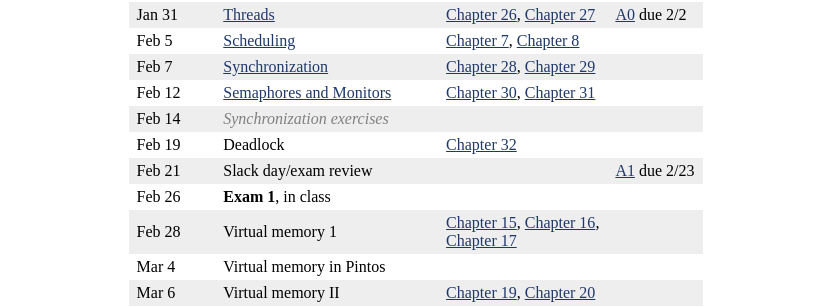
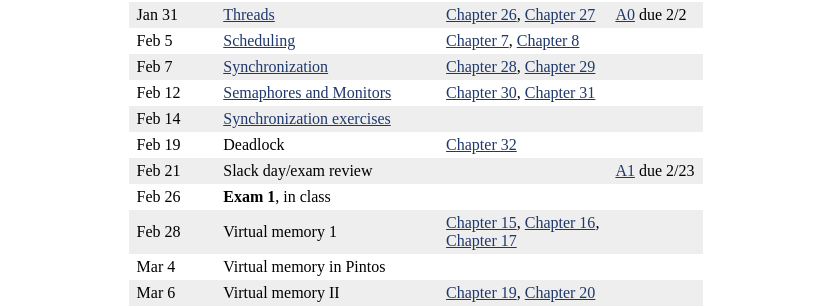
Before and after one commit to jhuopsys/spring2024, a Jekyll site: the page built from schedule.md, in a window 1280 px wide. Shown: the part 579-887 px from the top of the page, without its empty margins (224-1055 px from the left). Built offline with Jekyll 4.4.1, drawn with Linux system fonts in a browser that asks for light colours.

Commit message:
post lec 08 slides

```diff
--- a/schedule.csv
+++ b/schedule.csv
@@ -6,7 +6,7 @@ Jan 31,"Threads",lectures/lecture04.pdf,,"[Chapter 26](http://pages.cs.wisc.edu/
 Feb 5,"Scheduling",lectures/lecture05.pdf,,"[Chapter 7](http://pages.cs.wisc.edu/~remzi/OSTEP/cpu-sched.pdf), [Chapter 8](http://pages.cs.wisc.edu/~remzi/OSTEP/cpu-sched-mlfq.pdf)",
 Feb 7,"Synchronization",lectures/lecture06.pdf,,"[Chapter 28](http://pages.cs.wisc.edu/~remzi/OSTEP/threads-locks.pdf), [Chapter 29](http://pages.cs.wisc.edu/~remzi/OSTEP/threads-locks-usage.pdf)",
 Feb 12,"Semaphores and Monitors",lectures/lecture07.pdf,,"[Chapter 30](http://pages.cs.wisc.edu/~remzi/OSTEP/threads-cv.pdf), [Chapter 31](http://pages.cs.wisc.edu/~remzi/OSTEP/threads-sema.pdf)"
-Feb 14,"<span class='tentative'>Synchronization exercises</span>",
+Feb 14,"Synchronization exercises",lectures/lecture08.pdf
 Feb 19,"Deadlock",,,"[Chapter 32](http://pages.cs.wisc.edu/~remzi/OSTEP/threads-bugs.pdf)"
 Feb 21,"Slack day/exam review",,,,[A1](assign/assign01.html) due 2/23
 Feb 26,"**Exam 1**, in class",
--- a/schedule.md
+++ b/schedule.md
@@ -35,7 +35,7 @@ Jan 31 | [Threads](lectures/lecture04.pdf) | [Chapter 26](http://pages.cs.wisc.e
 Feb 5 | [Scheduling](lectures/lecture05.pdf) | [Chapter 7](http://pages.cs.wisc.edu/~remzi/OSTEP/cpu-sched.pdf), [Chapter 8](http://pages.cs.wisc.edu/~remzi/OSTEP/cpu-sched-mlfq.pdf) |
 Feb 7 | [Synchronization](lectures/lecture06.pdf) | [Chapter 28](http://pages.cs.wisc.edu/~remzi/OSTEP/threads-locks.pdf), [Chapter 29](http://pages.cs.wisc.edu/~remzi/OSTEP/threads-locks-usage.pdf) |
 Feb 12 | [Semaphores and Monitors](lectures/lecture07.pdf) | [Chapter 30](http://pages.cs.wisc.edu/~remzi/OSTEP/threads-cv.pdf), [Chapter 31](http://pages.cs.wisc.edu/~remzi/OSTEP/threads-sema.pdf) |
-Feb 14 | <span class='tentative'>Synchronization exercises</span> |  |
+Feb 14 | [Synchronization exercises](lectures/lecture08.pdf) |  |
 Feb 19 | Deadlock | [Chapter 32](http://pages.cs.wisc.edu/~remzi/OSTEP/threads-bugs.pdf) |
 Feb 21 | Slack day/exam review |  | [A1](assign/assign01.html) due 2/23
 Feb 26 | **Exam 1**, in class |  |
```
Also changed, not shown: 1 other file.
